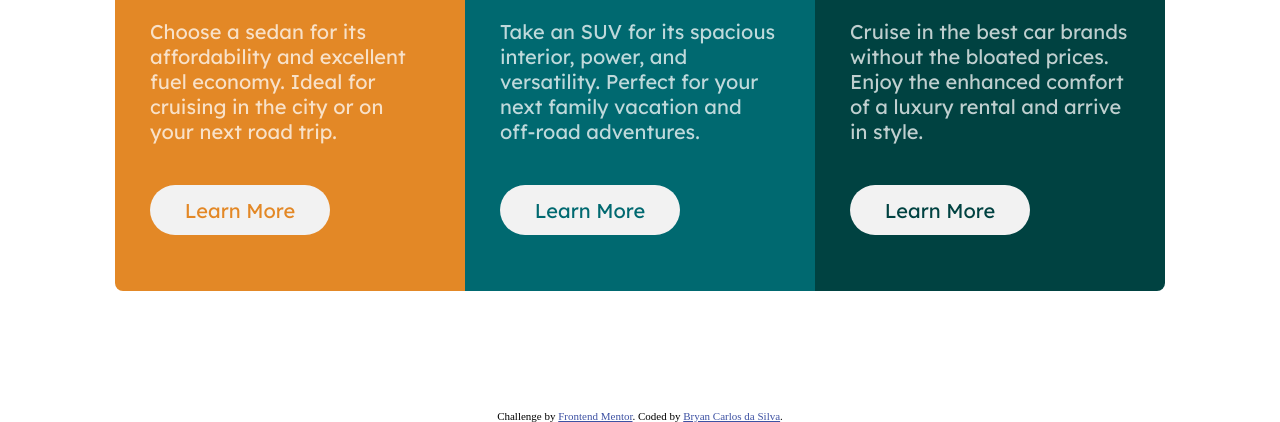
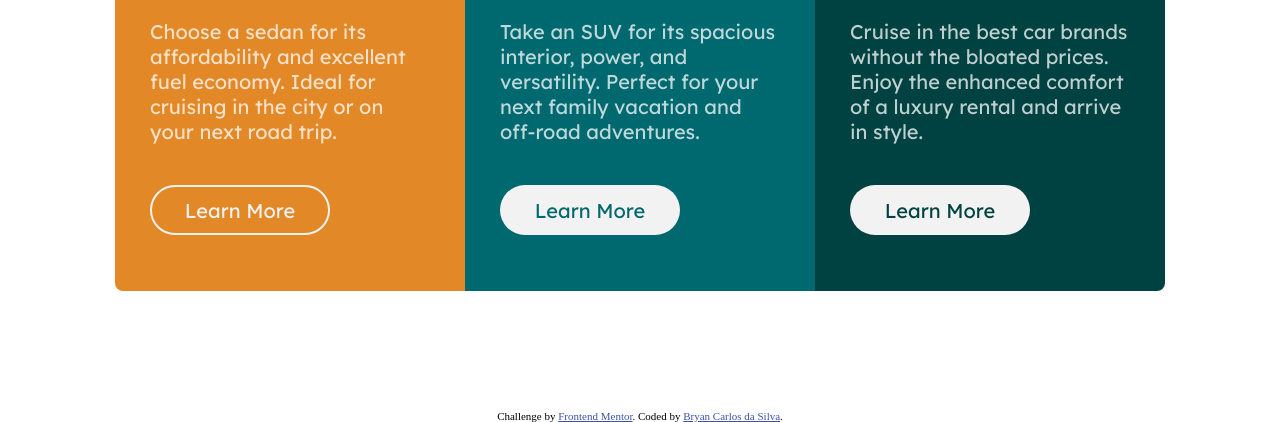
Before and after one commit to BryanCarlos/three-column-preview, a plain HTML site: page index.html in a window 1280 px wide. In both pictures the pointer is over the button 240 px from the left and 588 px from the top of the page. Shown: the part 378-800 px from the top of the page. Drawn offline with Linux system fonts and the light colour scheme.

Commit message:
hover effect added

```diff
--- a/style.css
+++ b/style.css
@@ -91,6 +91,14 @@ h1 {
     width: 130px;
     height: 40px;
     border-radius: 40px;
+}
+
+.buttonLearn:hover {
+    background-color: transparent;
+    border: 2px solid var(--veryLightGray);
+    border-radius: 40px;
+    color: var(--veryLightGray);
+    cursor: pointer;
 }
 
 .btnSedan {
```
